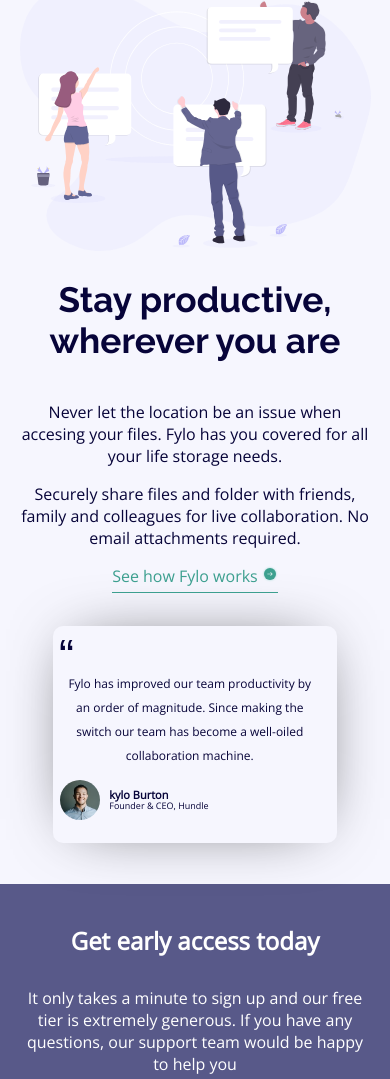
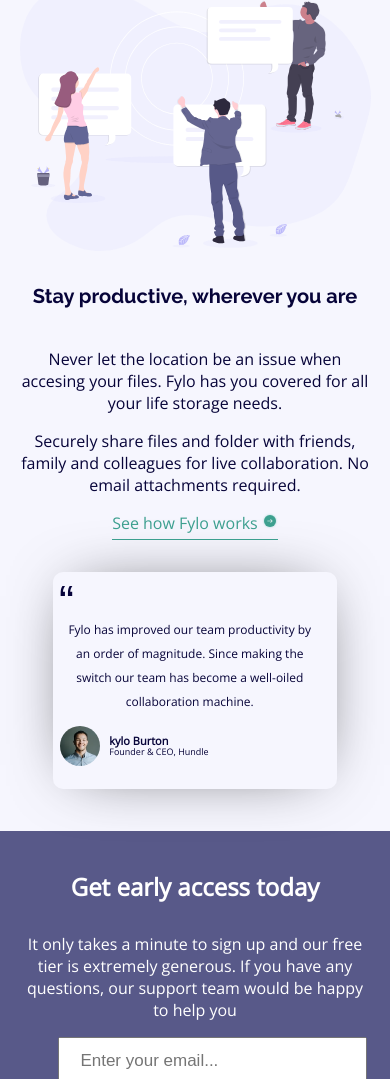
Before and after one commit to gomezlucas/frmentor3, a plain HTML site: page index.html in a window 390 px wide. Shown: the part 946-2025 px from the top of the page. Drawn offline with nearby package versions, Linux system fonts and the light colour scheme.

Commit message:
Font size changed

```diff
--- a/style.css
+++ b/style.css
@@ -341,6 +341,11 @@ ul {
         display: inline-block;
         padding-right: 23px;
     }
+
+    .second_header_info h1 {
+        margin-top: 8%;
+        font-size: 20px;}
+
     .first_footer_form {
         width: 100%;
         margin: 0 auto 0 auto;
```
